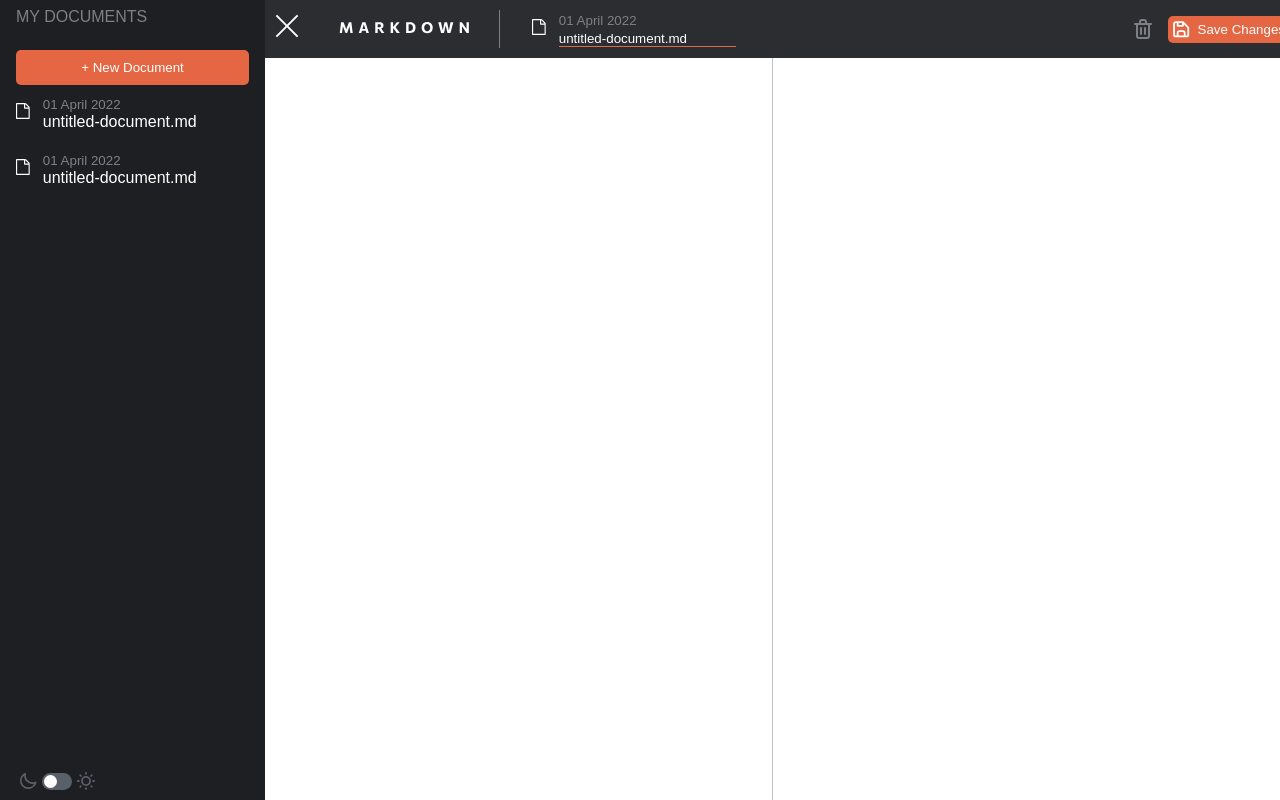
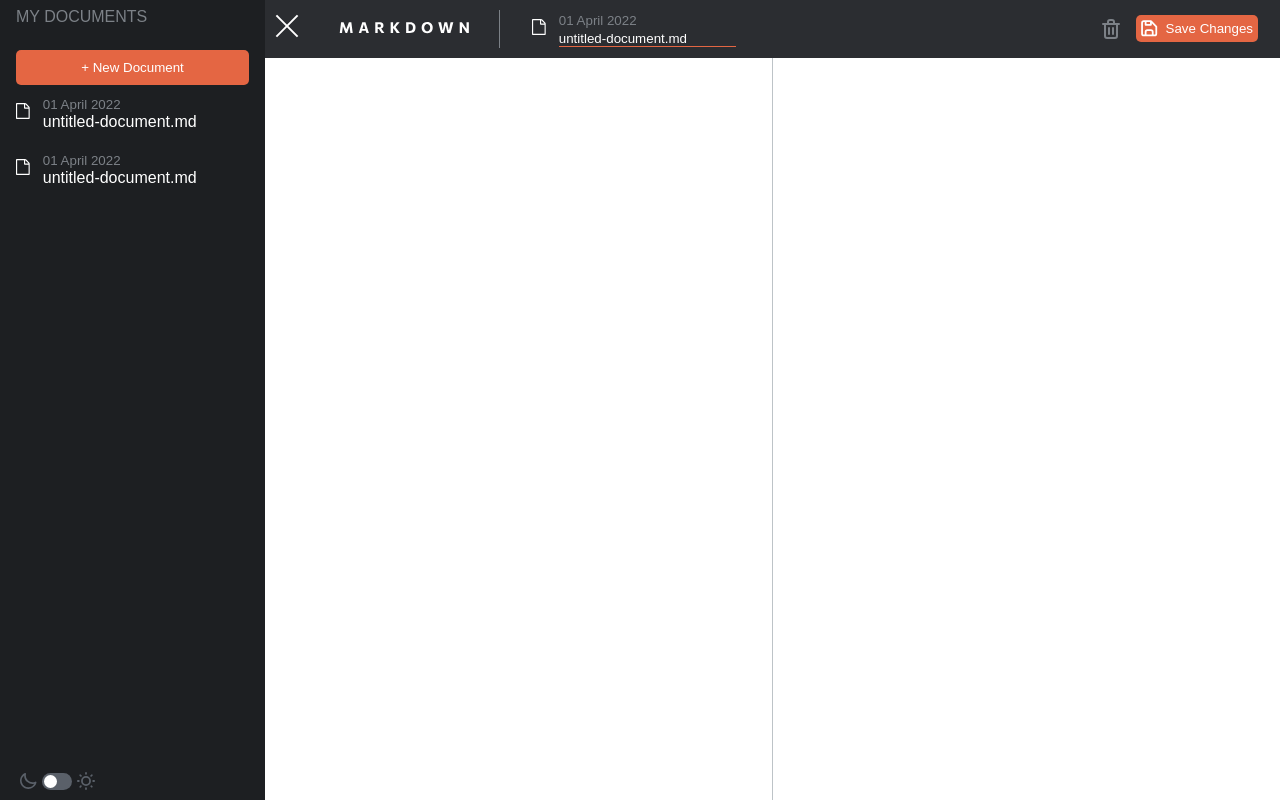
Before and after one commit to AkideweKuseh/markdown-editor, a Vue app: page / in a window 1280 px wide. Built offline with nearby package versions, Linux system fonts and the light colour scheme.

Commit message:
Implemented Sidebar show and hide functionality

```diff
--- a/src/App.vue
+++ b/src/App.vue
@@ -14,7 +14,14 @@ import Editor from '@/components/Editor.vue'
     },
     methods: {
       slideSidebar(){
+        const Sidebar = document.getElementById('sidebar')!;
+        const mainContent = document.getElementById('main-content')!;
+        const header = document.getElementById('header')!;
 
+
+        Sidebar.classList.toggle('hidden');
+        mainContent.classList.toggle('full-width');
+        header.classList.toggle('menu-active')
       }
     }
   }
@@ -22,9 +29,28 @@ import Editor from '@/components/Editor.vue'
 
 <template>
    <sidebar></sidebar>
-   <editor></editor>
+   <editor @slide-action="slideSidebar"></editor>
 </template>
 
 <style>
+    .hidden {
+      transform: translateX(-100%);
+  }
+
+    .full-width {
+      margin-left: 0;
+  }
+
+     .menu-btn {
+      display: block;
+  }
+
+    .menu-active .close-btn {
+      display: block;
+  }
+
+    .menu-active .menu-btn{
+      display: none;
+    }
 
 </style>
--- a/src/assets/main.css
+++ b/src/assets/main.css
@@ -9,6 +9,7 @@
     --headerBackgroundColor: #2B2D31;
     --smallTextColor: #7C8187;
     --navIconBacroundColor: #35393F;
+    --textColor: #35393F;
 
     /* Inner Headers Colors*/
     --innerHeaderTextColor: #7C8187;
@@ -62,19 +63,3 @@ h6{
     font-size: 14px;
     color: var(--btnIdelColor);
 }
-
-.sidebar .hidden {
-    transform: translateX(-100%);
-}
-
-.main-content .full-width {
-    margin-left: 0;
-}
-
-.header .menu-active .menu-btn {
-    display: none;
-}
-
-  .header .menu-active .close-btn {
-    display: block;
-}
--- a/src/components/Editor.vue
+++ b/src/components/Editor.vue
@@ -1,11 +1,11 @@
 <template>
     <div class="main-content" id="main-content">
-        <div class="header" id="header">
+        <div class="header menu-active" id="header">
             <div class="header-left">
                 <button class="menu-btn" @click="slideAction">
                     <img src="../assets/icon-menu.svg">
                 </button>
-                <button class="close-btn">
+                <button class="close-btn" @click="slideAction">
                     <img src="../assets/icon-close.svg">
                 </button>
                 <span class="logo"><img src="../assets/logo.svg"></span>
@@ -66,17 +66,17 @@
         background: var(--navIconBacroundColor);
     }
 
-    .close-btn {
+    /* .close-btn {
         display: block;
     }
 
-    .header.menu-active .menu-btn {
+    .menu-active .menu-btn {
          display: none;
     }
 
-    .header.menu-active .close-btn {
+    .menu-active .close-btn {
         display: block;
-    }
+    } */
 
     .header {
         display: flex;
@@ -87,6 +87,7 @@
         width: 100%;
         color: var(--primaryColor);
         font-family: sans-serif;
+        overflow: hidden;
     }
 
     .header-left{
@@ -117,6 +118,7 @@
     .header-right{
         display: flex;
         align-items: center;
+        margin-right: 2rem;
     }
 
     .header-right .btn-save{
@@ -138,6 +140,7 @@
     .markdown-editor {
         display: flex;
         height: calc(100vh - 50px);
+        color: var(--textColor);
     }
 
     .markdown {
```
